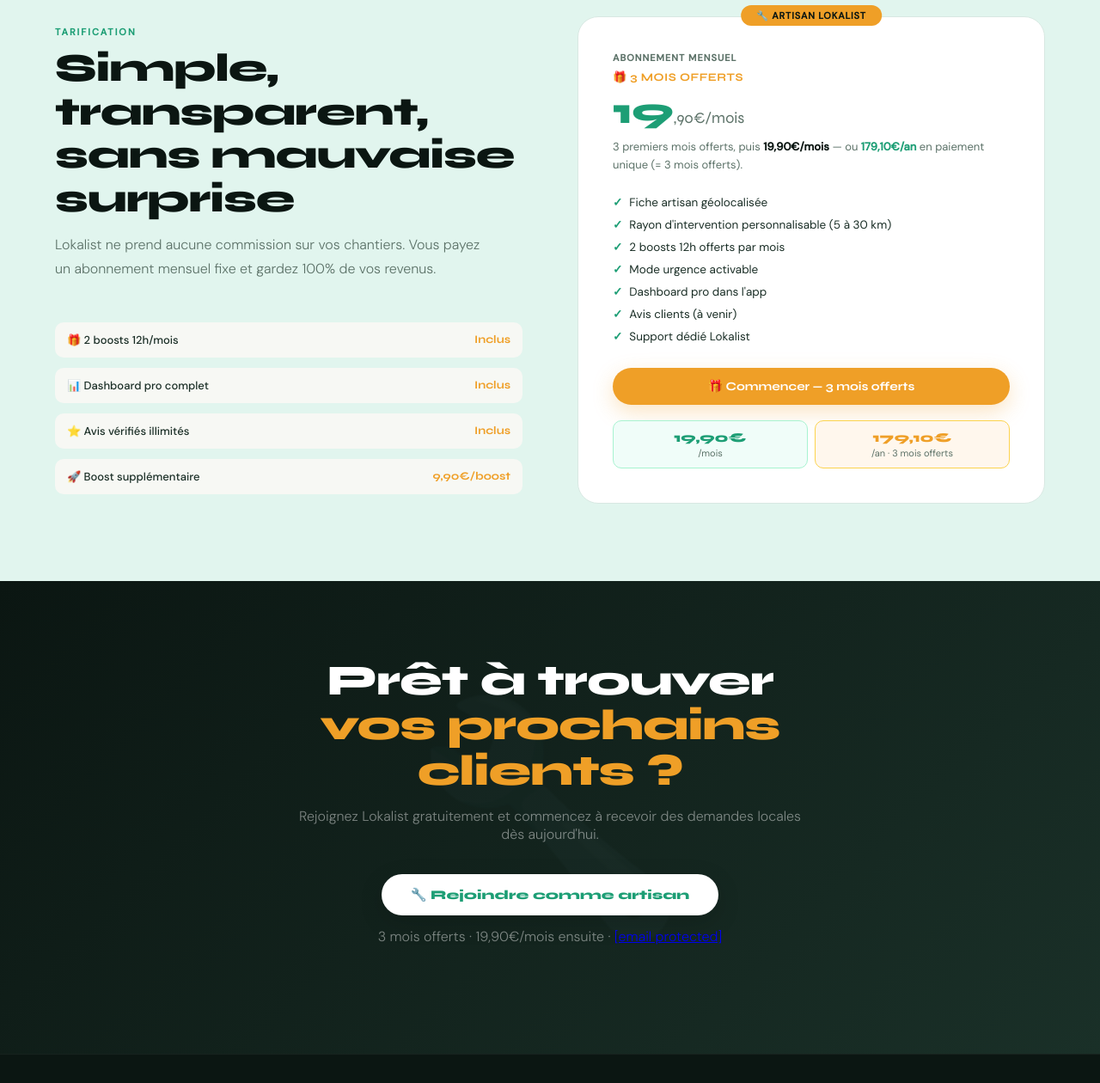
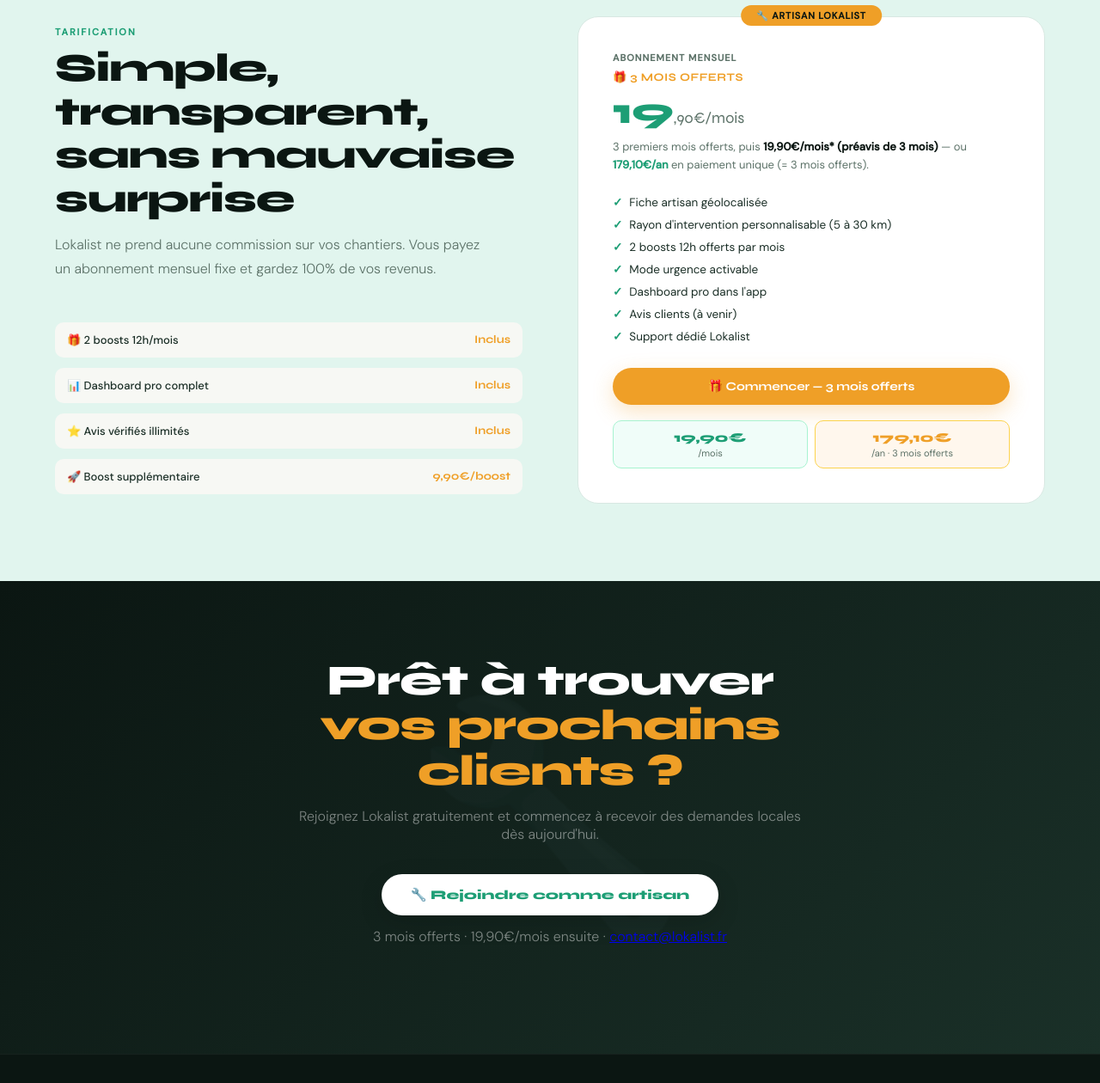
Before and after one commit to Damdhs/lokalist-site, a plain HTML site: page artisans.html in a window 1280 px wide. Shown: the part 3187-4447 px from the top of the page at 86% size. Drawn offline with Linux system fonts and the light colour scheme.

Commit message:
Update artisans.html

```diff
--- a/artisans.html
+++ b/artisans.html
@@ -671,7 +671,7 @@
       <div class="tarif-top">🔧 Artisan Lokalist</div>
       <div style="font-size:11px;color:var(--muted);text-transform:uppercase;letter-spacing:1px;font-weight:700;margin-bottom:8px">Abonnement mensuel</div>
       <div style="font-family:'Syne',sans-serif;font-size:13px;color:var(--a);font-weight:700;margin-bottom:6px;text-transform:uppercase;letter-spacing:.5px">🎁 3 mois offerts</div><div class="tarif-main">19<span style="font-size:18px;color:var(--muted);font-weight:400">,90€/mois</span></div>
-      <div class="tarif-sub">3 premiers mois offerts, puis <strong style="color:var(--dark)">19,90€/mois</strong> — ou <strong style="color:var(--g)">179,10€/an</strong> en paiement unique (= 3 mois offerts).</div>
+      <div class="tarif-sub">3 premiers mois offerts, puis <strong style="color:var(--dark)">19,90€/mois* (préavis de 3 mois)</strong> — ou <strong style="color:var(--g)">179,10€/an</strong> en paiement unique (= 3 mois offerts).</div>
       <ul class="tarif-feats">
         <li>Fiche artisan géolocalisée</li>
         <li>Rayon d'intervention personnalisable (5 à 30 km)</li>
@@ -702,7 +702,7 @@
     <h2>Prêt à trouver<br/><em>vos prochains clients ?</em></h2>
     <p>Rejoignez Lokalist gratuitement et commencez à recevoir des demandes locales dès aujourd'hui.</p>
     <a href="/contact?type=artisan" class="btn-w">🔧 Rejoindre comme artisan</a>
-    <p class="cta-reassure">3 mois offerts · 19,90€/mois ensuite · <a href="/cdn-cgi/l/email-protection" class="__cf_email__" data-cfemail="ccafa3a2b8adafb88ca0a3a7ada0a5bfb8e2aabe">[email&#160;protected]</a></p>
+    <p class="cta-reassure">3 mois offerts · 19,90€/mois ensuite · <a href="/cdn-cgi/l/email-protection" class="__cf_email__" data-cfemail="ccafa3a2b8adafb88ca0a3a7ada0a5bfb8e2aabe">contact@lokalist.fr</a></p>
   </div>
 </section>
 
```
